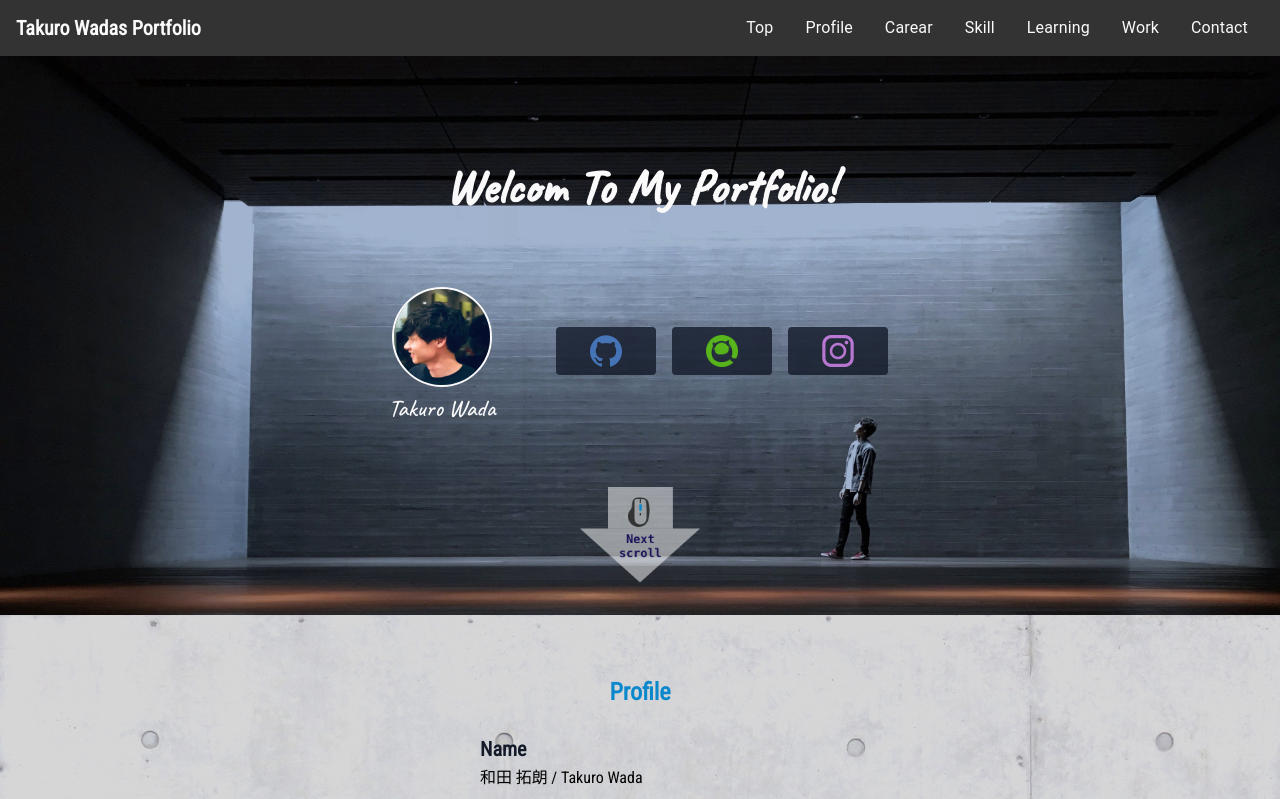
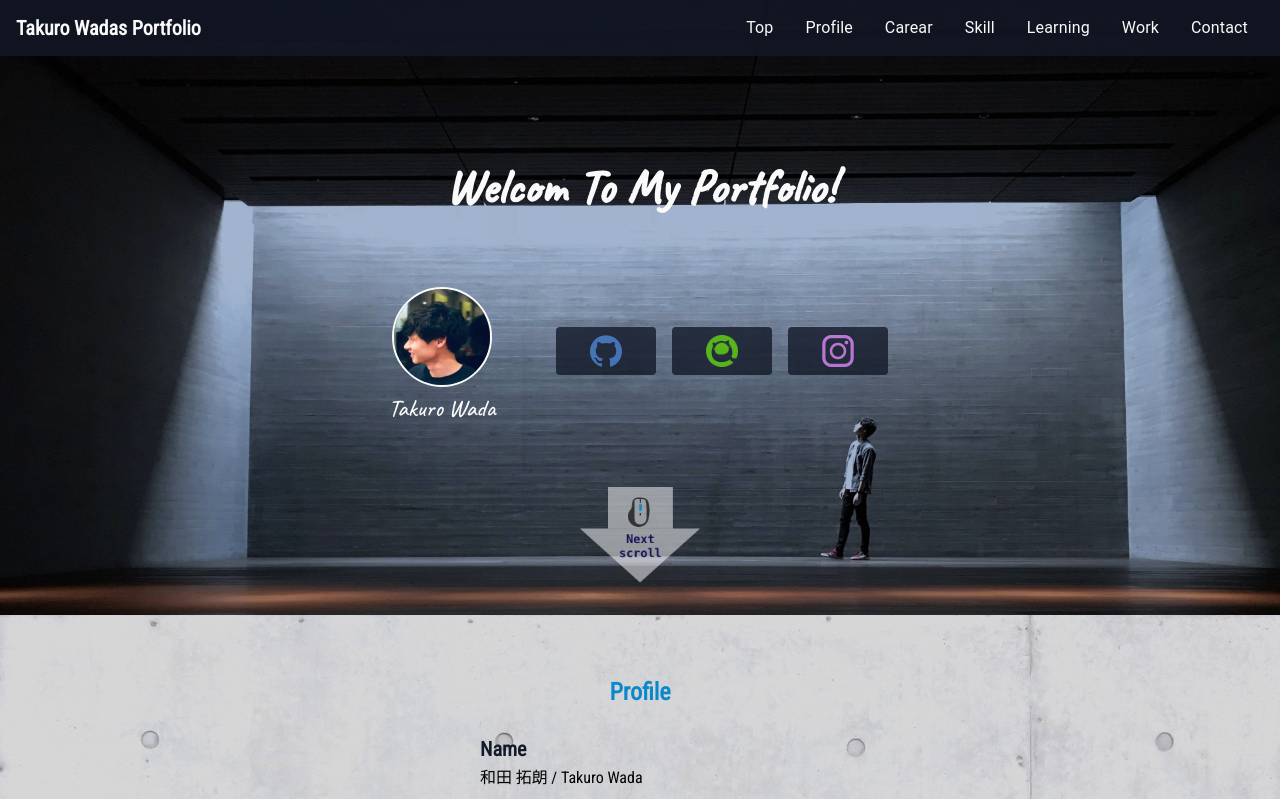
Before and after one commit to TakuroWada/react-portfolio, a React (Create React App) app: page / in a window 1280 px wide. Shown: the top 799 px of the page. Built offline with nearby package versions, Linux system fonts and the light colour scheme.

Commit message:
fix カラー変更 #66

```diff
--- a/src/components/organisms/Header.js
+++ b/src/components/organisms/Header.js
@@ -37,7 +37,7 @@ class Header extends React.Component {
 }
 
 const Head = styled.header`
-    background-color: #333;
+    background-color: #131A29CC;
     display:flex;
     position: fixed;
     justify-content:space-between;
```
